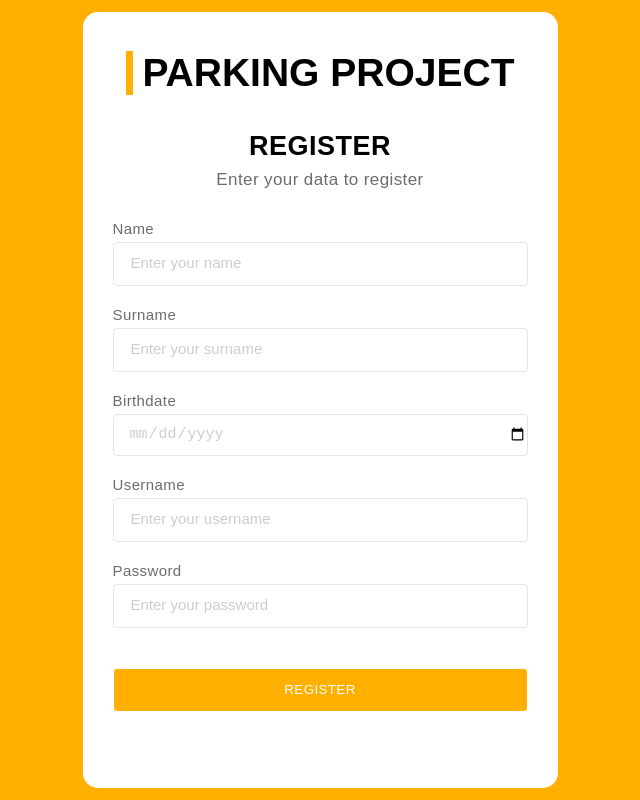
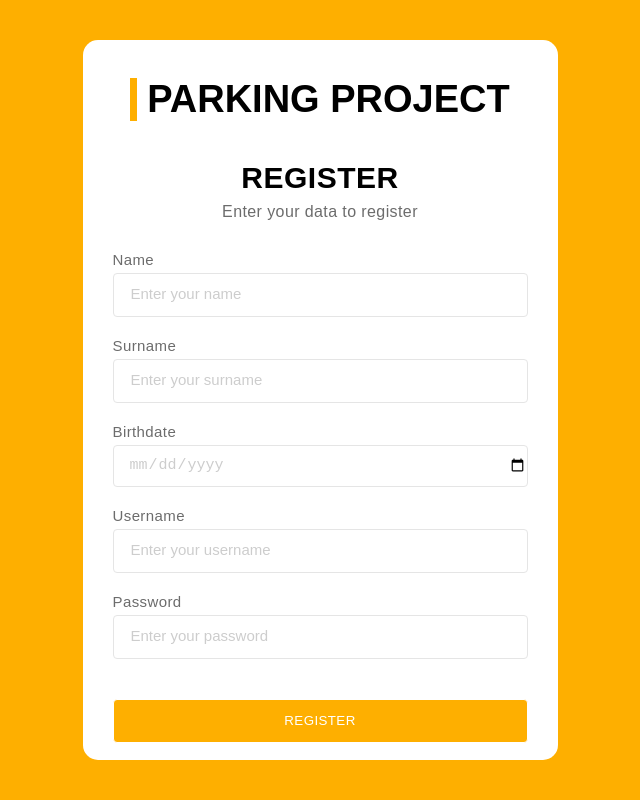
Before and after one commit to pakosam/ParkingReact, a React (Create React App) app: page /registration in a window 1280 px wide. Shown: the whole page, without its empty margins (320-960 px from the left). Built offline with nearby package versions, Linux system fonts and the light colour scheme.

Commit message:
Font sizes and form height fixed

```diff
--- a/src/pages/Register.css
+++ b/src/pages/Register.css
@@ -10,7 +10,7 @@
 .main-content {
     display: flex;
     flex-direction: column;
-    height: 97%;
+    height: 720px;
     width: 475px;
     background-color: #ffffff;
     border-radius: 15px;
@@ -27,7 +27,7 @@
     border-left: 7px solid var(--yellow);
     padding-left: 10px;
     margin-bottom: 0;
-    font-size: 39px;
+    font-size: 38px;
 }
 
 .register-info {
@@ -41,13 +41,13 @@
 
 .register-info h4 {
     margin-bottom: 0;
-    font-size: 27px;
+    font-size: 30px;
     letter-spacing: 0.5px;
 }
 
 .register-info .sentence {
     margin-top: 8px;
-    font-size: 17px;
+    font-size: 16px;
     color: #6C6C6C;
 }
 
```
